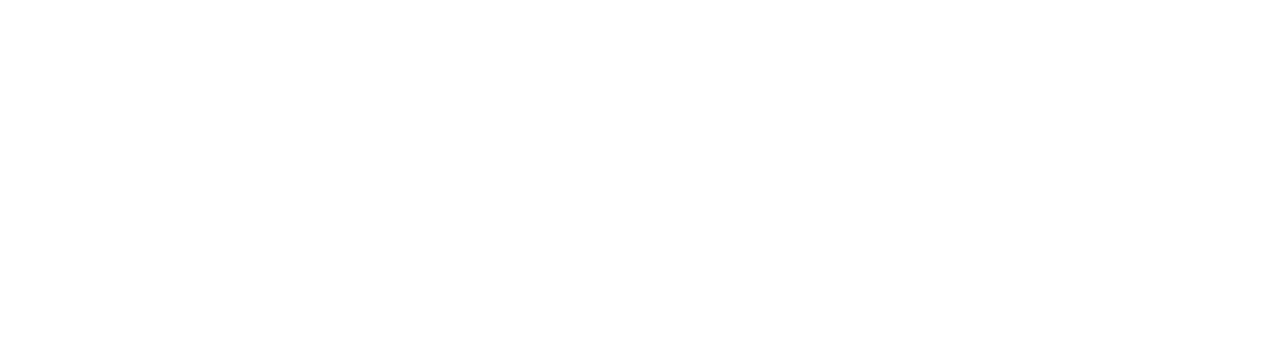
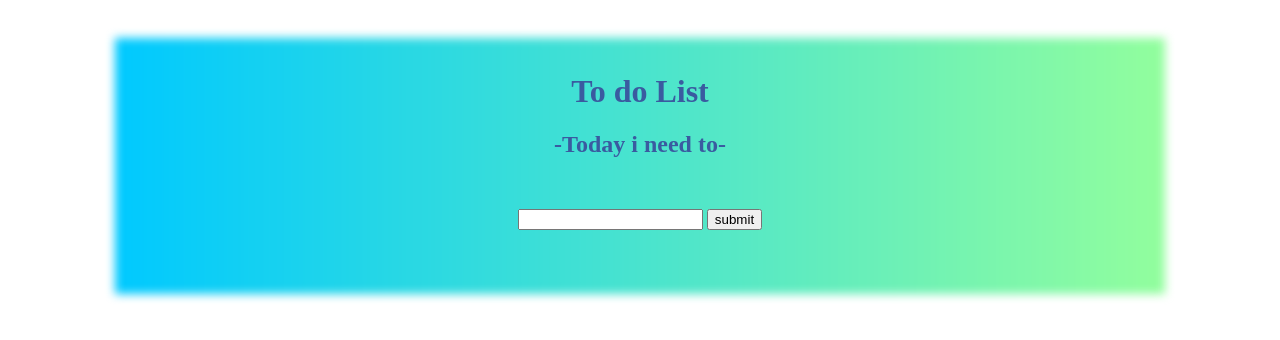
Before and after one commit to dts-kominfo-rea2b/challenge-08-haldokoko, a website: page index.html in a window 1280 px wide. Drawn offline with Linux system fonts and the light colour scheme.

Commit message:
bismillah

```diff
--- a/index.html
+++ b/index.html
@@ -6,36 +6,109 @@
     <meta name="viewport" content="width=device-width, initial-scale=1.0" />
     <title>Challenge - DOM</title>
   </head>
+  <style>
+    #halaman { position: relative;
+      max-width: 80vw;
+      margin: 3vw auto;
+      padding: 1vw;
+      background: transparent;
+      -moz-box-shadow: 0 0 20px black;
+      -webkit-box-shadow: 0 0 20px black;
+      box-shadow: 0 0 0px black; }
+      #halaman::before {
+  content: '';
+  position:absolute;
+  top: 0;
+  right: 0;
+  bottom: 0;
+  left: 0;
+  -webkit-filter: blur(5px);
+  -moz-filter: blur(5px);
+  -o-filter: blur(5px);
+  -ms-filter: blur(5px);
+  filter: blur(5px);
+  background: linear-gradient(90deg, #00C9FF 0%, #92FE9D 100%);
+  z-index: -1;
+}
+		p { font: 15px/2 Georgia, Serif; margin: 0 0 30px 0; text-indent: 40px; }
+
+    table, th, td {
+      text-align: center;
+      width: 100%;
+      border:1px solid white;
+    }
+    body {
+      text-align: center;
+    }
+    .input{
+      margin: 3vw auto;
+      padding: 1vw;
+    }
+    .output{
+      text-align: justify;
+      color:#3A5BA0;
+    }
+    </style>
   <body>
+    <div id="halaman">
     <div id="app">
       <!-- TODO: Buatlah sebuah header dengan id todo-title -->
-      <!-- TODO: Buatlah sebuah subtitle dengan id todo-subtitle -->
-
+      <h1 id="todo-title" style="color: #3A5BA0;">To do List</h1>
+        <h2 id="todo-subtitle" style="color: #3A5BA0;">-Today i need to-</h2>
+        </td>
+        </tr>
+        <section class="input">
       <!-- Section: input -->
       <!-- TODO: Buatlah sebuah input bertipe text dengan id todo-input -->
+      <input type="text" id="todo-input">
       <!-- TODO: Buatlah sebuah button dengan id todo-submit -->
-
+      <button id="todo-submit">submit</button>
+      </section>
       <!-- Section output -->
+      <section class="output">
       <!-- TODO: Buatlah sebuah <ul> dengan id todo-output -->
+        <ul id="todo-output"></ul>
+      </section>
+      </table>
     </div>
+  </div>
 
     <!-- ! Untuk tantangan ini, script jangan diubah ke external js yah ! -->
     <script>
       // TODO: Deklarasi variable sesuai dengan kebutuhan di sini
-      let button;
-      let input;
-      let output;
+      let button = document.querySelector("#todo-submit");
+      let input = document.querySelector("#todo-input");
+      let output = document.querySelector("#todo-output");
 
       // TODO: Buatlah sebuah fungsi dengan nama fnClickHandler
       // Fungsi yang digunakan untuk menambahkan tulisan
       // Jangan ubah cara deklarasi fungsinya, cukup isi saja
-      function fnClickHandler(toDoItem) {}
-
+      function fnClickHandler(toDoItem) {
+        output.appendChild(createList(toDoItem));
+      }
+      function createList(name){
+        let li = document.createElement('li');
+        li.textContent = name;
+        li.className = 'todo';
+        return li;
+      }
       // TODO: register event onclick / addEventListener untuk button
       // akan menjalankan fungsi fnClickHandler
+      button.addEventListener('click', () => {
+       const isi = input.value;
+       fnClickHandler(isi);
+       input.value = '';
+      });
 
       // TODO: register event onkeypress / addEventListener untuk input
       // sehingga saat di input ditekan enter akan menjalankan fungsi fnClickHandler juga
+      input.addEventListener('keypress', (event) => {
+        if (event.key === "Enter") {
+        const isi = input.value;
+        fnClickHandler(isi);
+        input.value = '';
+      }
+        });
     </script>
   </body>
 </html>
```
